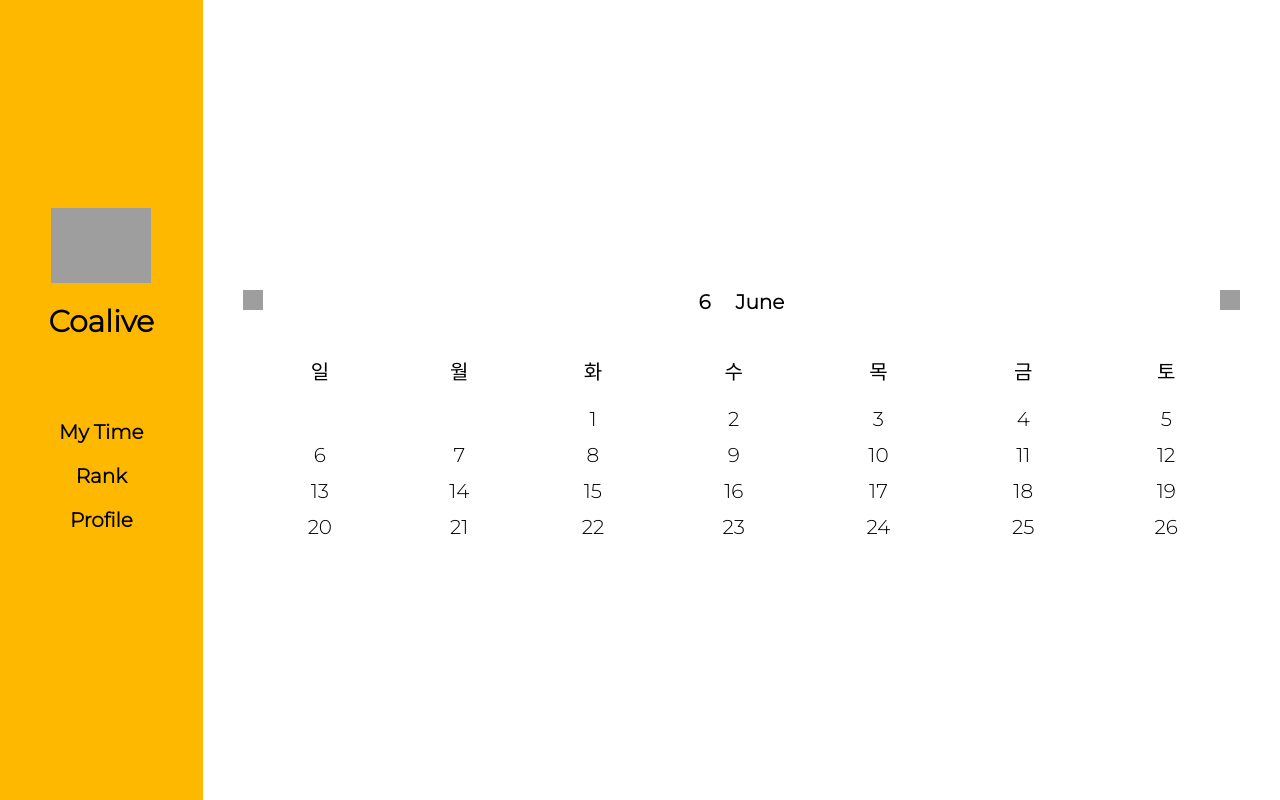
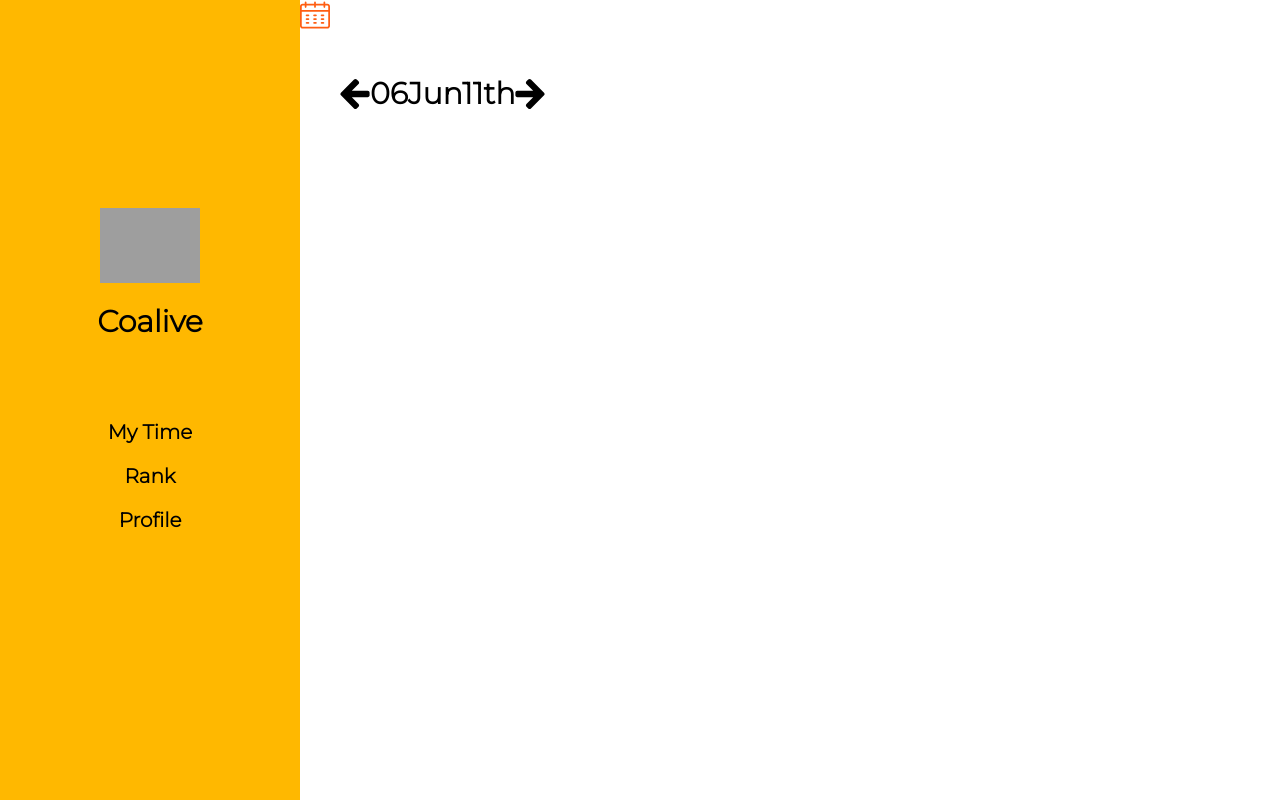
Before and after one commit to sbyeol3/2021-HCI-TEAM05, a React (Create React App) app in the folder client/: page / in a window 1280 px wide. Built offline with nearby package versions, Linux system fonts and the light colour scheme; grey boxes are pictures that could not be loaded.

Commit message:
feat : today 컴포넌트 추가

```diff
--- a/client/src/App.js
+++ b/client/src/App.js
@@ -1,4 +1,5 @@
 import { Route, BrowserRouter, Switch } from "react-router-dom";
+import Today from "./pages/Today";
 import Calendar from "./pages/Calendar";
 import Rank from "./pages/Rank";
 import Profile from "./pages/Profile";
@@ -17,9 +18,10 @@ function App() {
       <BrowserRouter>
         <Banner />
         <Switch>
-          <Route exact path="/" component={Calendar} />
+          <Route exact path="/" component={Today} />
           <Route exact path="/rank" component={Rank} />
           <Route exact path="/profile" component={Profile} />
+          <Route exact path="/month" component={Calendar} />
         </Switch>
       </BrowserRouter>
     </AppWrap>
--- a/client/src/component/common/Banner.js
+++ b/client/src/component/common/Banner.js
@@ -3,12 +3,53 @@ import styled from "styled-components";
 import DATA from "../../data.json";
 import { withRouter } from "react-router-dom";
 
-const BannerWrap = styled.div`
-  width: 13rem;
+const Banner = ({ history }) => {
+  const user = DATA.users[0];
+
+  return (
+    <BannerWrapper>
+      <div className="banner">
+        <div className="banner--profile">
+          <img
+            className="banner--profile__picture"
+            src={user.picture}
+            alt="profile"
+          />
+          <div className="banner--profile__name">{user.name}</div>
+        </div>
+        <div className="banner--contents">
+          <div
+            className="banner--contents__list"
+            onClick={() => history.push("/")}
+          >
+            My Time
+          </div>
+          <div
+            className="banner--contents__list"
+            onClick={() => history.push("/rank")}
+          >
+            Rank
+          </div>
+          <div
+            className="banner--contents__list"
+            onClick={() => history.push("/profile")}
+          >
+            Profile
+          </div>
+        </div>
+      </div>
+    </BannerWrapper>
+  );
+};
+
+export default withRouter(Banner);
+
+const BannerWrapper = styled.div`
+  width: 300px;
+  height: 100vh;
   background-color: rgb(100%, 72.1%, 0%);
 
   .banner {
-    /* width: 100%; */
     height: 100%;
     display: flex;
     flex-direction: column;
@@ -50,40 +91,3 @@ const BannerWrap = styled.div`
     }
   }
 `;
-
-const Banner = ({ history }) => {
-  const user = DATA.users[0];
-
-  return (
-    <BannerWrap>
-      <div className="banner">
-        <div className="banner--profile">
-          <img className="banner--profile__picture" src={user.picture} alt="" />
-          <div className="banner--profile__name">{user.name}</div>
-        </div>
-        <div className="banner--contents">
-          <div
-            className="banner--contents__list"
-            onClick={() => history.push("/")}
-          >
-            My Time
-          </div>
-          <div
-            className="banner--contents__list"
-            onClick={() => history.push("/rank")}
-          >
-            Rank
-          </div>
-          <div
-            className="banner--contents__list"
-            onClick={() => history.push("/profile")}
-          >
-            Profile
-          </div>
-        </div>
-      </div>
-    </BannerWrap>
-  );
-};
-
-export default withRouter(Banner);
--- /dev/null
+++ b/client/src/constants/date.js
@@ -0,0 +1,16 @@
+const MONTH = {
+  1: "Jan",
+  2: "Feb",
+  3: "Mar",
+  4: "Apr",
+  5: "May",
+  6: "Jun",
+  7: "Jul",
+  8: "Aug",
+  9: "Sept",
+  10: "Oct",
+  11: "Nov",
+  12: "Dec",
+};
+
+export { MONTH };
--- /dev/null
+++ b/client/src/pages/Today.js
@@ -0,0 +1,22 @@
+import styled from "styled-components";
+import Header from "../component/Header";
+import { ReactComponent as CalendarSvg } from "../svg/calendar.svg";
+
+const Today = () => {
+  return (
+    <Wrapper>
+      <CalendarIcon />
+      <Header />
+    </Wrapper>
+  );
+};
+
+export default Today;
+
+const Wrapper = styled.div``;
+
+const CalendarIcon = styled(CalendarSvg)`
+  width: 30px;
+  height: 30px;
+  fill: #ff5e13;
+`;
```
Also changed, not shown: client/src/pages/Calendar.js (+1 -6 lines), client/src/svg/calendar.svg (added), 1 other file (tests, documents, lock files or other folders).
